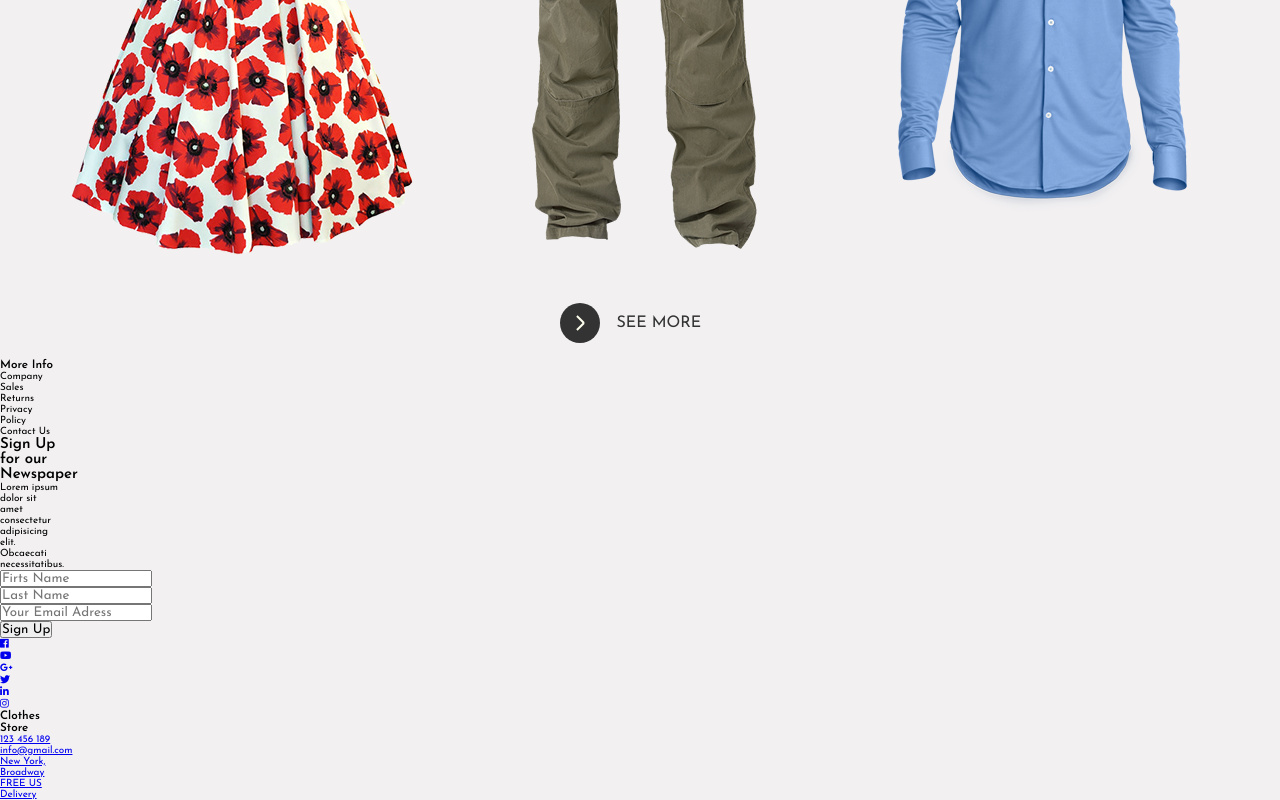
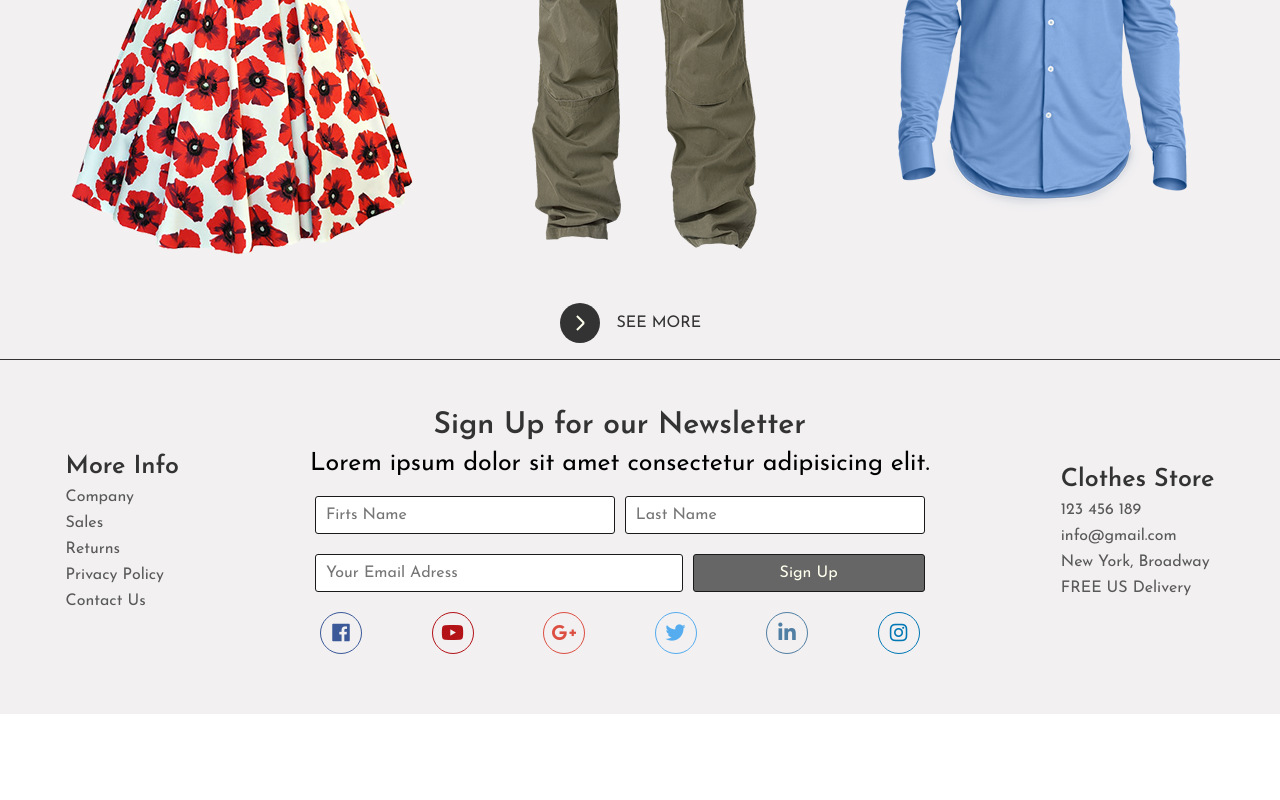
Before and after one commit to PatriciaJuradoDeBilbao/sass-store-project, a website: page index.html in a window 1280 px wide. Shown: the part 1340-2140 px from the top of the page. After the commit the page ends 2054 px from the top, so only its background shows below. Drawn offline with Linux system fonts and the light colour scheme.

Commit message:
footer styles

```diff
--- a/index.html
+++ b/index.html
@@ -182,19 +182,20 @@
         <footer class="footer">
             <div class="footer-nav-wrapper">
                 <h3 class="footer-nav-heading">More Info</h3>
+
+                <ul class="footer-nav">
+                    <li class="footer-nav-item">
+                        <a href="#" class="footer-nav-link">Company</a></li>
+                    <li class="footer-nav-item"><a href="#" class="footer-nav-link">Sales</a></li>
+                    <li class="footer-nav-item"><a href="#" class="footer-nav-link">Returns</a></li>
+                    <li class="footer-nav-item"><a href="#" class="footer-nav-link">Privacy Policy</a></li>
+                    <li class="footer-nav-item"><a href="#" class="footer-nav-link">Contact Us</a></li>
+                </ul>
             </div>
 
-            <ul class="footer-nav">
-                <li class="footer-nav-item"><a href="#" class="footer-nav-link"></a>Company</li>
-                <li class="footer-nav-item"><a href="#" class="footer-nav-link"></a>Sales</li>
-                <li class="footer-nav-item"><a href="#" class="footer-nav-link"></a>Returns</li>
-                <li class="footer-nav-item"><a href="#" class="footer-nav-link"></a>Privacy Policy</li>
-                <li class="footer-nav-item"><a href="#" class="footer-nav-link"></a>Contact Us</li>
-            </ul>
-
             <div class="contact">
-                <h2 class="contact-heading">Sign Up for our Newspaper</h2>
-                <p class="contact-paragraph">Lorem ipsum dolor sit amet consectetur adipisicing elit. Obcaecati necessitatibus.</p>
+                <h2 class="contact-heading">Sign Up for our Newsletter</h2>
+                <p class="contact-paragraph">Lorem ipsum dolor sit amet consectetur adipisicing elit.</p>
 
                 <form>
                     <div class="inputs-group">
@@ -267,7 +268,10 @@
                     </li>
                 </ul>
             </div>
+
         </footer>
+
     </div>
+
   </body>
 </html>
--- a/scss/abstracts/_mixins.scss
+++ b/scss/abstracts/_mixins.scss
@@ -26,3 +26,27 @@
     justify-content: $justCont;
     align-items: $alignIte;
 }
+
+
+@mixin footerList {
+    &-heading {
+        font-size: size(lg);
+        color: color(primary);
+    }
+
+    &-item {
+        list-style: none;
+        margin: 1rem 0;
+    }
+
+    &-link {
+        font-size: size(xs);
+        text-decoration: none;
+        color: lighten(color(primary), 15%);
+        transition: color .2s;
+
+        &:hover {
+        color: lighten(color(primary), 35%);
+        }
+    }
+}
--- /dev/null
+++ b/scss/layout/_footer.scss
@@ -0,0 +1,99 @@
+.footer {
+    grid-column: 1 / -1;
+    grid-row: 4 / 5;
+    @include flexPosition(space-around);
+    padding: 5rem 0;
+    border-top: .1rem solid color(primary);
+}
+
+.footer-nav {
+    @include footerList;
+}
+
+.contact-list {
+    @include footerList;
+}
+
+.contact {
+    &-heading {
+        font-size: size(xl);
+        color: color(primary);
+        text-align: center;
+    }
+
+    &-paragraph {
+        font-size: size(lg);
+        margin: 1rem 0;
+        text-align: center;
+    }
+
+    .inputs-group {
+        display: flex;
+
+        input {
+            padding: 1rem;
+            font-size: size(xs);
+            margin: 1rem .5rem;
+            border: .1rem solid darken(color(primary), 10%);
+            border-radius: .3rem;
+            outline: none;
+            transition: border .5s;
+
+            &:focus:not([type="submit"]) {
+            border: .1rem solid darken(color(quaternary), 30%);
+            }
+        }
+
+        &-text {
+            width: 50%;
+        }
+
+        &-email {
+            width: 60%;
+        }
+
+        &-btn {
+            width: 40%;
+            color: color(secondary);
+            background-color: lighten(color(primary), 20%);
+            transition: background-color .2s;
+
+            &:hover {
+                background-color: color(primary);
+            }
+        }
+    }
+
+    .social-icons {
+        display: flex;
+        justify-content: space-between;
+        padding: 1rem;
+        box-sizing: border-box;
+
+        &-item {
+            list-style: none;
+        }
+
+        &-link {
+            text-decoration: none;
+            width: 4rem;
+            height: 4rem;
+            border: .1rem solid color(primary);
+            border-radius: 100%;
+            @include flexPosition;
+
+            i {
+                font-size: size(md);
+            }
+        }
+    }
+}
+
+$socialMediaColors: 1 #3b5998, 2 #b31217, 3 #dc4e41, 4 #55acee, 5 #517fa4, 6 #0077b5;
+
+@each $color in $socialMediaColors {
+    .social-icons-item:nth-child(#{nth($color, 1)}) .social-icons-link {
+        color: nth($color, 2);
+        border: .1rem solid nth($color, 2);
+    }
+}
--- a/scss/main.scss
+++ b/scss/main.scss
@@ -1,13 +1,15 @@
 @import "abstracts/variables";
 @import "abstracts/mixins";
 
+
 @import "base/base";
+
 
 @import "layout/header";
 @import "layout/navigation";
 @import "layout/slideshow";
 @import "layout/products";
-
+@import "layout/footer";
 
 
 @import "components/logo";
```
Also changed, not shown: css/main.css.
